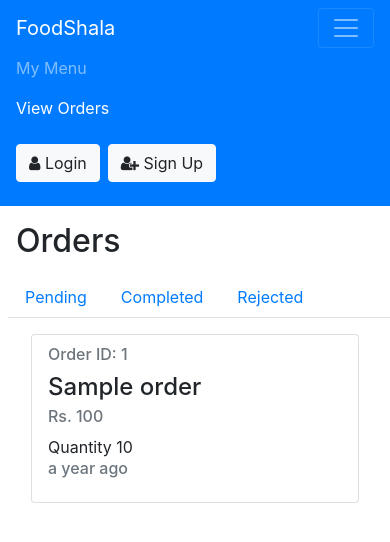
After one commit to NavonilDas/FoodShala, a CodeIgniter app: the page made by application/views/resturant_orders.php in a window 390 px wide, after a click that opens the changed part. The commit adds this page. Shown: the top 542 px of the page. Run offline with CodeIgniter, Linux system fonts and the light colour scheme; tables that the repository leaves empty hold one stand-in row (values such as "Sample post"); the template is opened without the code that fills it: most values are stand-ins (such as "Sample title", 1, 10 or a date in 2020).

Commit message:
View Orders By Resturant

```diff
--- a/application/views/resturant_menu.php
+++ b/application/views/resturant_menu.php
@@ -37,11 +37,11 @@ if ( $user === null || $role !== 'Resturant' ) {
 	<div class="collapse navbar-collapse" id="navbarSupportedContent">
 		<ul class="navbar-nav mr-auto">
 			<li class="nav-item active">
-				<a class="nav-link" href="#">My Menu <span class="sr-only">(current)</span></a>
+				<a class="nav-link" href="<?php echo base_url(); ?>">My Menu <span class="sr-only">(current)</span></a>
 			</li>
 
 			<li class="nav-item">
-				<a class="nav-link" href="#">View Orders</a>
+				<a class="nav-link" href="<?php echo base_url().'orders'; ?>">View Orders</a>
 			</li>
 		</ul>
 		<form class="form-inline my-2 my-lg-0">
--- /dev/null
+++ b/application/views/resturant_orders.php
@@ -0,0 +1,116 @@
+<?php
+	$user = $this->session->userdata( 'user' );
+?>
+<?php require_once 'header.php'; ?>
+
+<style>
+	.avatar {
+		width: 40px;
+		height: 40px;
+		border-radius: 50%;
+		background-color: #f6f6f6;
+		position: relative;
+	}
+</style>
+
+<nav class="navbar navbar-expand-lg navbar-dark bg-primary">
+	<a class="navbar-brand" href="<?php echo base_url(); ?>">FoodShala</a>
+
+	<button class="navbar-toggler" type="button" data-toggle="collapse" data-target="#navbarSupportedContent"
+		aria-controls="navbarSupportedContent" aria-expanded="false" aria-label="Toggle navigation">
+		<span class="navbar-toggler-icon"></span>
+	</button>
+
+	<div class="collapse navbar-collapse" id="navbarSupportedContent">
+		<ul class="navbar-nav mr-auto">
+			<li class="nav-item">
+				<a class="nav-link" href="<?php echo base_url(); ?>">My Menu</a>
+			</li>
+
+			<li class="nav-item active">
+				<a class="nav-link" href="<?php echo base_url() . 'orders'; ?>">View Orders <span class="sr-only">(current)</span></a>
+			</li>
+
+		</ul>
+		<form class="form-inline my-2 my-lg-0">
+			<!-- <input class="form-control mr-sm-2" type="search" placeholder="Search" aria-label="Search"> -->
+			<?php if ( $user === null ) { ?>
+			<button class="btn btn-light my-2 my-sm-0 login" type="button"><i class="fa fa-user"></i> Login</button>
+			<button class="btn btn-light my-2 my-sm-0 ml-2 signup" type="button"><i class="fa fa-user-plus"></i> Sign
+				Up</button>
+			<?php } else { ?>
+				<a href="<?php echo base_url() . '/cart/view'; ?>" class="btn btn-light my-2 my-sm-0 cart"><i class="fa fa-shopping-cart"></i> Cart</a>
+
+				<div class="avatar ml-2 d-flex" href="#" id="navbarDropdown" role="button" data-toggle="dropdown"
+					aria-haspopup="true" aria-expanded="false">
+					<span class="m-auto">
+						<?php echo $user->name[0]; ?>
+					</span>
+
+					<div class="dropdown-menu" aria-labelledby="navbarDropdown" style="left:-150px">
+						<a class="dropdown-item" href="#">
+							<?php echo $user->name; ?>
+						</a>
+						<div class="dropdown-divider"></div>
+						<a class="dropdown-item logout" href="#">Logout</a>
+					</div>
+
+				</div>
+
+			<?php } ?>
+		</form>
+	</div>
+</nav>
+
+<h2 class="m-3">Orders</h2>
+
+<ul class="nav nav-tabs ml-2">
+  <li class="nav-item">
+	<a class="nav-link <?php echo ( $status === 'Pending' ) ? 'active' : ''; ?>" href="?status=Pending">Pending</a>
+  </li>
+  <li class="nav-item">
+	<a class="nav-link <?php echo ( $status === 'Completed' ) ? 'active' : ''; ?>" href="?status=Completed">Completed</a>
+  </li>
+  <li class="nav-item">
+	<a class="nav-link <?php echo ( $status === 'Rejected' ) ? 'active' : ''; ?>" href="?status=Rejected">Rejected</a>
+  </li>
+</ul>
+
+<div class="row" style="margin: 0 0 60px 0;">
+	<div class="col-md-6 my-orders">
+		<?php
+		foreach ( $orders as $item ) {
+			?>
+			<div class="card m-3">
+				<div class="card-block px-2 p-3">
+					<h6 class="card-subtitle mb-2 text-muted">Order ID: <?php echo $item->id; ?></h6>
+					<h4 class="card-title">
+						<?php echo $item->name; ?>
+					</h4>
+
+					<h6 class="card-subtitle mb-2 text-muted">Rs. <?php echo $item->price * $item->quantity; ?></h6>
+
+					<span>Quantity <?php echo $item->quantity; ?></span>
+					<div class="d-flex">
+						<h6 class="card-subtitle mb-2 text-muted mt-auto" data-time="<?php echo $item->created_at; ?>"></h6>
+						<?php if ( $item->status === 'Pending' ) { ?>
+							<a href="<?php echo base_url() . 'cart/delete/' . $item->id; ?>" class="btn btn-success ml-auto">Complete</a>
+							<a href="<?php echo base_url() . 'cart/delete/' . $item->id; ?>" class="btn btn-danger ml-2">Reject</a>
+						<?php } ?>
+					</div>
+				</div>
+			</div>
+		<?php } ?>
+	</div>
+</div>
+
+<script src="https://cdnjs.cloudflare.com/ajax/libs/moment.js/2.29.1/moment.min.js"></script>
+<script>
+		$('[data-time]').each(function(i,el) {
+			var mome = moment(el.getAttribute('data-time')).fromNow();
+			el.innerText = mome;
+		});
+</script>
+</body>
+
+</html>
```
Also changed, not shown: application/controllers/Orders.php (+8 -1 lines), application/models/OrderModel.php (+15 -5 lines).
